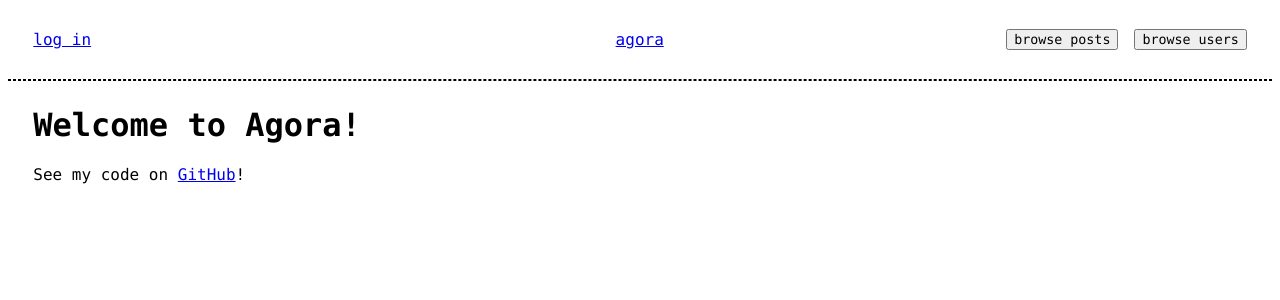
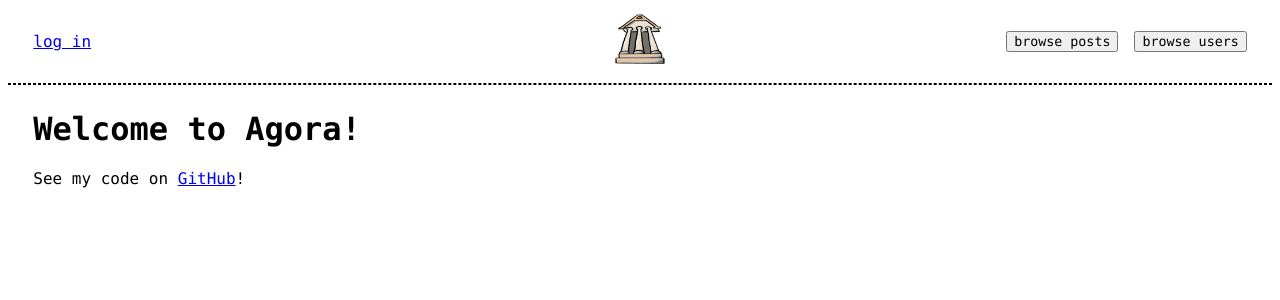
Before and after one commit to franklindyer/agora-app, a Flask app: page / in a window 1280 px wide. Shown: the top 300 px of the page. Run offline with Flask 3, Linux system fonts and the light colour scheme; parts of the project's set-up code (start-up, migrations or seed data) failed here and were passed over.

Commit message:
Update header for new logo

```diff
--- a/src/templates/header.html
+++ b/src/templates/header.html
@@ -4,7 +4,7 @@
              <a href="/login">log in</a>
         {% else -%}
             <img class="thumbnail profile-picture"
-                    {% if data['logged_in_user']['pfp'] == None  %}
+                    {% if data['logged_in_user']['pfp'] is none  %}
                         src="{{ url_for('static', filename='img/default-pfp.png') }}"
                     {% else %}
                         src="/userimg/{{ data['logged_in_user']['pfp'] }}"
@@ -19,7 +19,10 @@
             </div>
         {% endif %}
     </div>
-    <a href="/">agora</a>
+
+    <a href="/"><img class="thumbnail"
+        src="{{ url_for('static', filename='img/agora-logo.png') }}"
+        alt="the agora logo"></a>
 
     <div class="hbox padded">
         <form action="/browse/posts" method="get">
```
